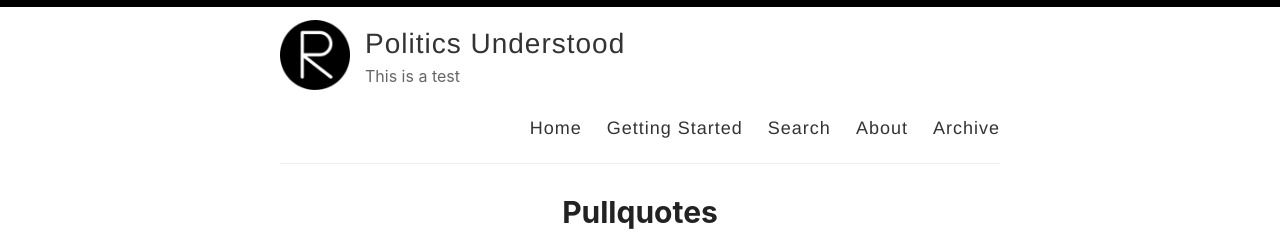
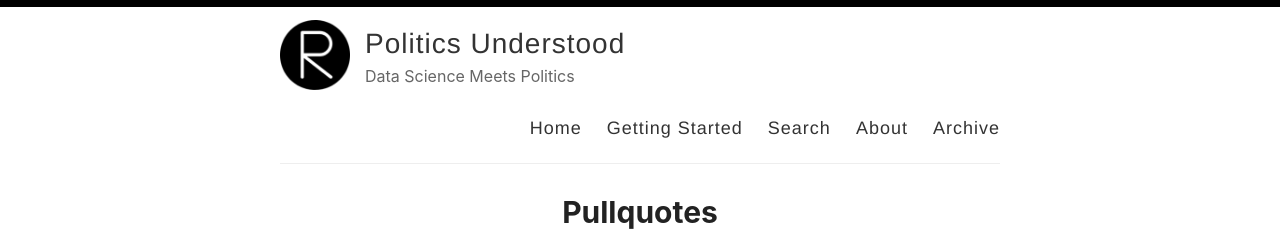
Before and after one commit to LW1989/gh_pages, a Jekyll site: the page built from index.html, in a window 1280 px wide and 900 px high. Shown: the top 250 px of the window. Built offline with Jekyll 4.4.1, drawn with Linux system fonts in a browser that asks for light colours; the list of posts is cut into pages by our own code; part of the change alters nothing that is shown.

Commit message:
Update _config.yml

```diff
--- a/_config.yml
+++ b/_config.yml
@@ -9,7 +9,7 @@ name: Politics Understood
 author: Lutz Wallhorn
 
 # Short bio or description (displayed in the header)
-description: This is a test
+description: Data Science Meets Politics
 
 # URL of your avatar or profile pic (you could use your GitHub profile pic)
 avatar: /images/reverie.png
@@ -21,15 +21,15 @@ avatar: /images/reverie.png
 # Includes an icon in the footer for each username you enter
 footer-links:
   dribbble:
-  email: amit.d.merchant@gmail.com
+  email: lutzwallhorn@gmail.com
   facebook:
   flickr:
-  github: amitmerchant1990/reverie
+  github: https://github.com/LW1989
   instagram:
   linkedin:
   pinterest:
   rss: rss
-  twitter: amit_merchant
+  twitter: lutzwall
   stackoverflow:
   youtube: # channel/<your_long_string> or user/<user-name>
   googleplus: # anything in your profile username that comes after plus.google.com/
@@ -41,7 +41,7 @@ footer-links:
 disqus:
 
 # Enter your Google Analytics web tracking code (e.g. UA-2110908-2) to activate tracking
-google_analytics: UA-43339302-11
+google_analytics:
 
 # For newer "GA4" analytics, use the following instead of the "UA" entry above
 #google_analytics_ga4: G-GABC1DEFG
```
